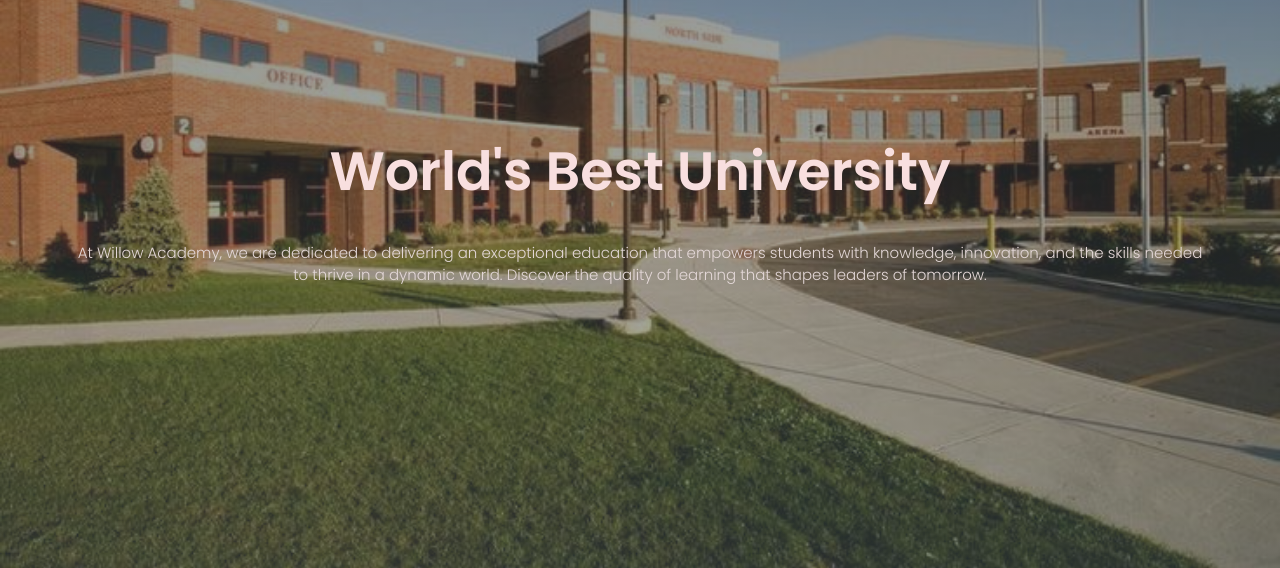
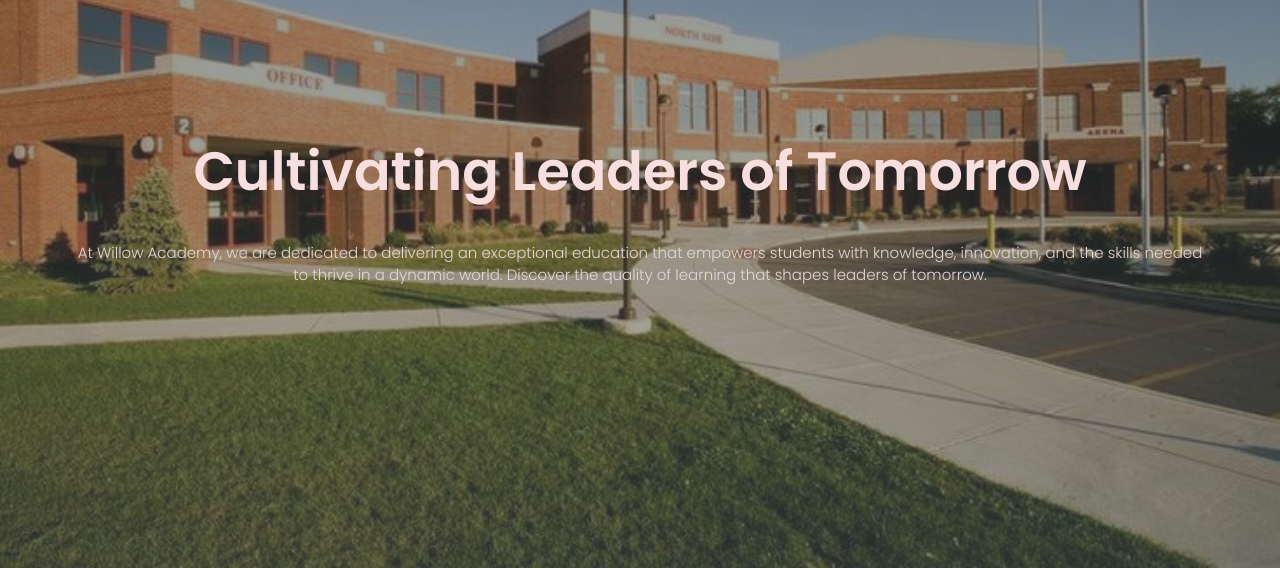
Before and after one commit to siphokazi00/learning_management_system, a plain HTML site: page Frontend/index.html in a window 1280 px wide. Shown: the part 232-800 px from the top of the page. Drawn offline with Linux system fonts and the light colour scheme; no server answers.

Commit message:
Changed tagline

```diff
--- a/Frontend/index.html
+++ b/Frontend/index.html
@@ -34,7 +34,7 @@
             </div>
         </nav>
         <div class="text-box">
-            <h1>World's Best University</h1>
+            <h1>Cultivating Leaders of Tomorrow</h1>
             <p>At Willow Academy, we are dedicated to delivering an exceptional education that empowers students with knowledge, innovation, and the skills needed to thrive in a dynamic world. Discover the quality of learning that shapes leaders of tomorrow.</p>
         </div>
     </section>
```
